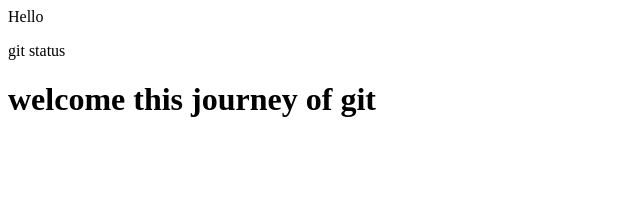
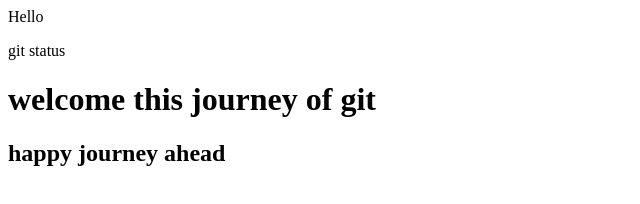
Before and after one commit to payalkumari12345/git-code, a plain HTML site: page index.html in a window 1280 px wide. Shown: the whole page, without its empty margins (0-640 px from the left). Drawn offline with Linux system fonts and the light colour scheme.

Commit message:
first process

```diff
--- a/index.html
+++ b/index.html
@@ -8,5 +8,6 @@
 </head>
 <body>
     <h1>welcome this journey of git </h1>
+<h2>happy journey ahead</h2>
 </body>
 </html>
```
